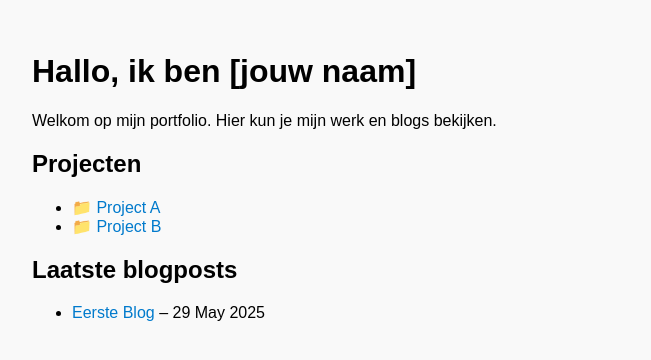
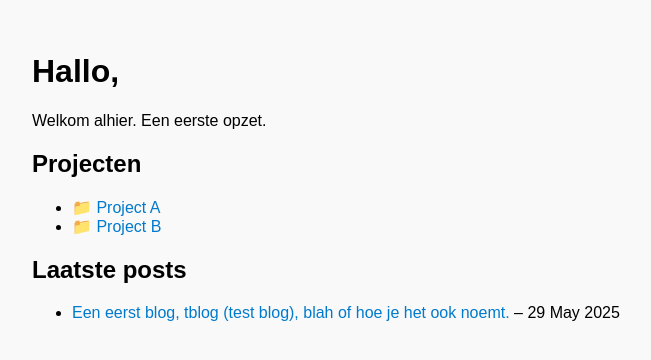
Before and after one commit to gijsbrundel/playground, a Jekyll site: the page built from index.md, in a window 1280 px wide. Shown: the top 360 px of the page, without its empty margins (258-909 px from the left). Built offline with Jekyll 4.4.1, drawn with Linux system fonts in a browser that asks for light colours.

Commit message:
First edit

```diff
--- a/_config.yml
+++ b/_config.yml
@@ -1,5 +1,6 @@
-title: Mijn Portfolio
-description: Welkom op mijn persoonlijke website
+title: Dit is waar de titel staat
+description: Welkom alhier
 baseurl: ""
-url: "https://jouwgebruikersnaam.github.io"
+#url: "https://gijsbrundel.github.io"
+url: "https://github.com/gijsbrundel/playground"
 theme: minima
--- a/_posts/2025-05-29-eerste-blogpost.md
+++ b/_posts/2025-05-29-eerste-blogpost.md
@@ -1,8 +1,8 @@
 ---
 layout: default
-title: Eerste Blog
+title: Een eerst blog, tblog (test blog), blah of hoe je het ook noemt.
 ---
 
 # Mijn eerste blogpost
 
-Vandaag heb ik mijn persoonlijke website opgezet met Jekyll en GitHub Pages. Spannend!
+Eerst opzet met Jekyll en GitHub Pages.
--- a/index.md
+++ b/index.md
@@ -3,15 +3,15 @@ layout: default
 title: Welkom
 ---
 
-# Hallo, ik ben [jouw naam]
+# Hallo,
 
-Welkom op mijn portfolio. Hier kun je mijn werk en blogs bekijken.
+Welkom alhier. Een eerste opzet.
 
 ## Projecten
 - 📁 [Project A](#)
 - 📁 [Project B](#)
 
-## Laatste blogposts
+## Laatste posts
 <ul>
   {% for post in site.posts %}
     <li><a href="{{ post.url }}">{{ post.title }}</a> – {{ post.date | date: "%d %B %Y" }}</li>
```
